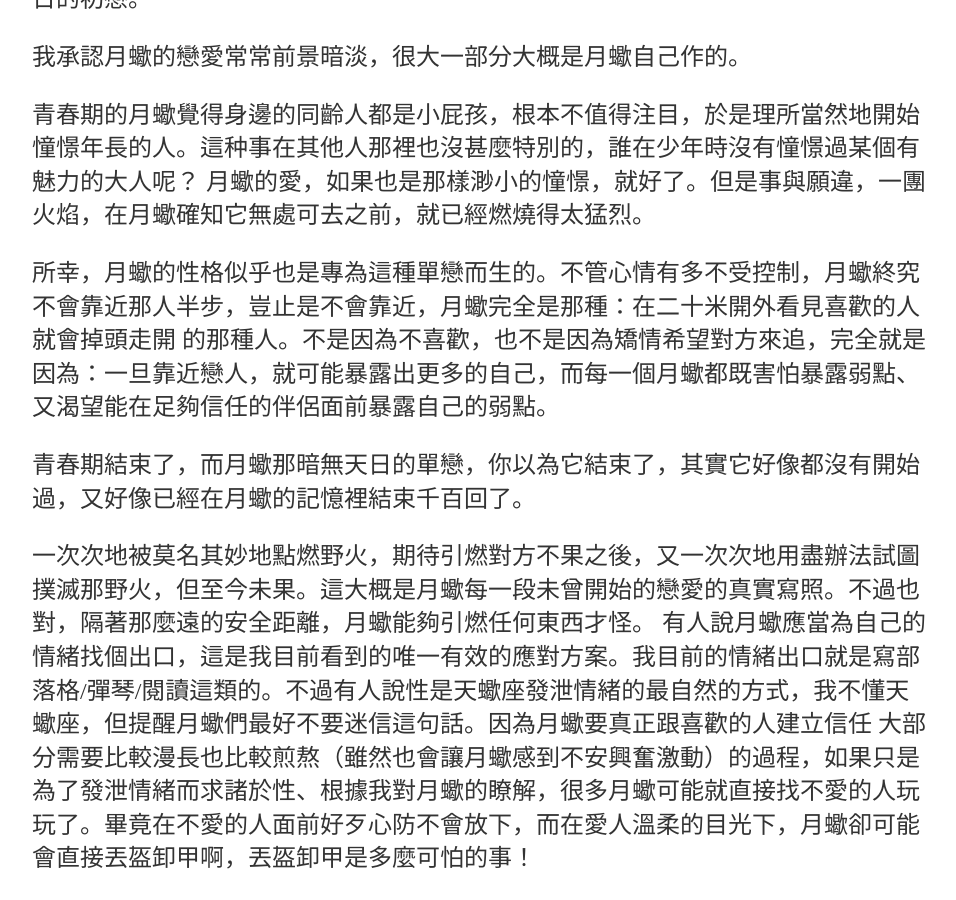
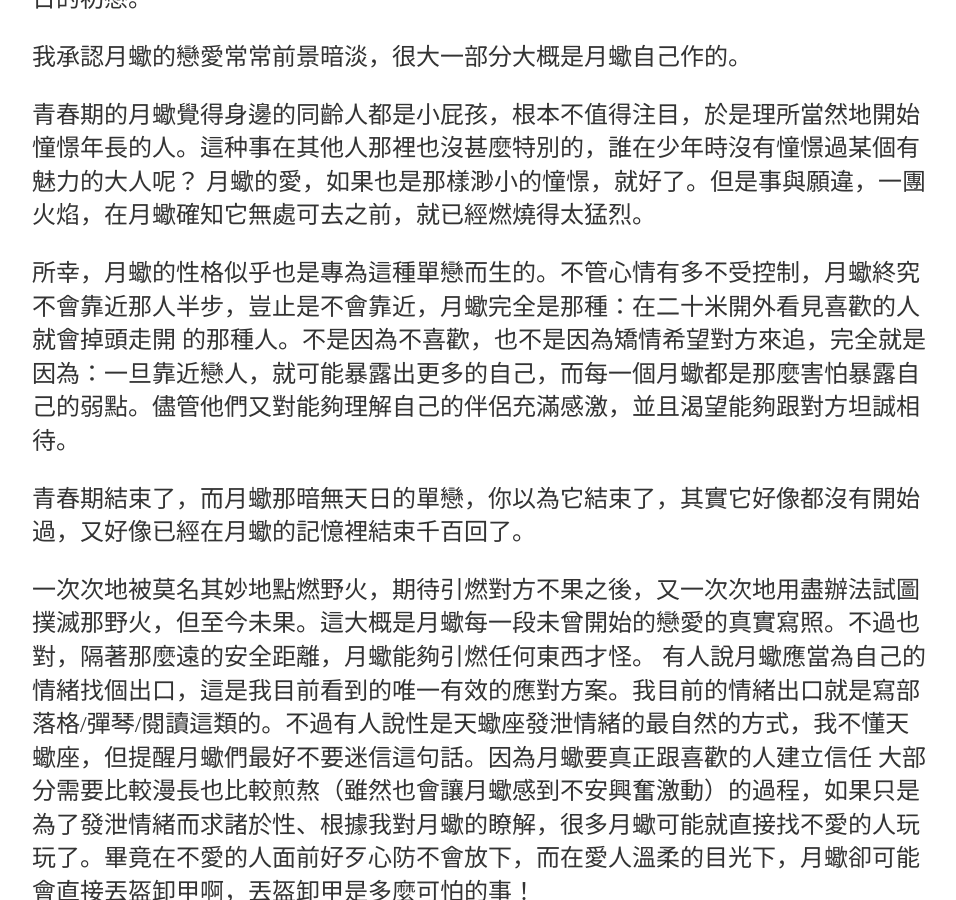
Before and after one commit to Ekove/ekove.github.io, a Jekyll site: the page built from _posts/2020-6-29-Scorpio-Moon.md, in a window 1280 px wide and 900 px high, scrolled down 920 px. Shown: the whole window, without its empty margins (160-1116 px from the left). Built offline with Jekyll 4.4.1, drawn with Linux system fonts in a browser that asks for light colours.

Commit message:
Update 2020-6-29-Scorpio-Moon.md

```diff
--- a/_posts/2020-6-29-Scorpio-Moon.md
+++ b/_posts/2020-6-29-Scorpio-Moon.md
@@ -20,7 +20,7 @@ date: 2020-06-29
 青春期的月蠍覺得身邊的同齡人都是小屁孩，根本不值得注目，於是理所當然地開始憧憬年長的人。這种事在其他人那裡也沒甚麼特別的，誰在少年時沒有憧憬過某個有魅力的大人呢？
 月蠍的愛，如果也是那樣渺小的憧憬，就好了。但是事與願違，一團火焰，在月蠍確知它無處可去之前，就已經燃燒得太猛烈。
 
-所幸，月蠍的性格似乎也是專為這種單戀而生的。不管心情有多不受控制，月蠍終究不會靠近那人半步，豈止是不會靠近，月蠍完全是那種：在二十米開外看見喜歡的人 就會掉頭走開 的那種人。不是因為不喜歡，也不是因為矯情希望對方來追，完全就是因為：一旦靠近戀人，就可能暴露出更多的自己，而每一個月蠍都既害怕暴露弱點、又渴望能在足夠信任的伴侶面前暴露自己的弱點。
+所幸，月蠍的性格似乎也是專為這種單戀而生的。不管心情有多不受控制，月蠍終究不會靠近那人半步，豈止是不會靠近，月蠍完全是那種：在二十米開外看見喜歡的人 就會掉頭走開 的那種人。不是因為不喜歡，也不是因為矯情希望對方來追，完全就是因為：一旦靠近戀人，就可能暴露出更多的自己，而每一個月蠍都是那麼害怕暴露自己的弱點。儘管他們又對能夠理解自己的伴侶充滿感激，並且渴望能夠跟對方坦誠相待。
 
 青春期結束了，而月蠍那暗無天日的單戀，你以為它結束了，其實它好像都沒有開始過，又好像已經在月蠍的記憶裡結束千百回了。
 
```
